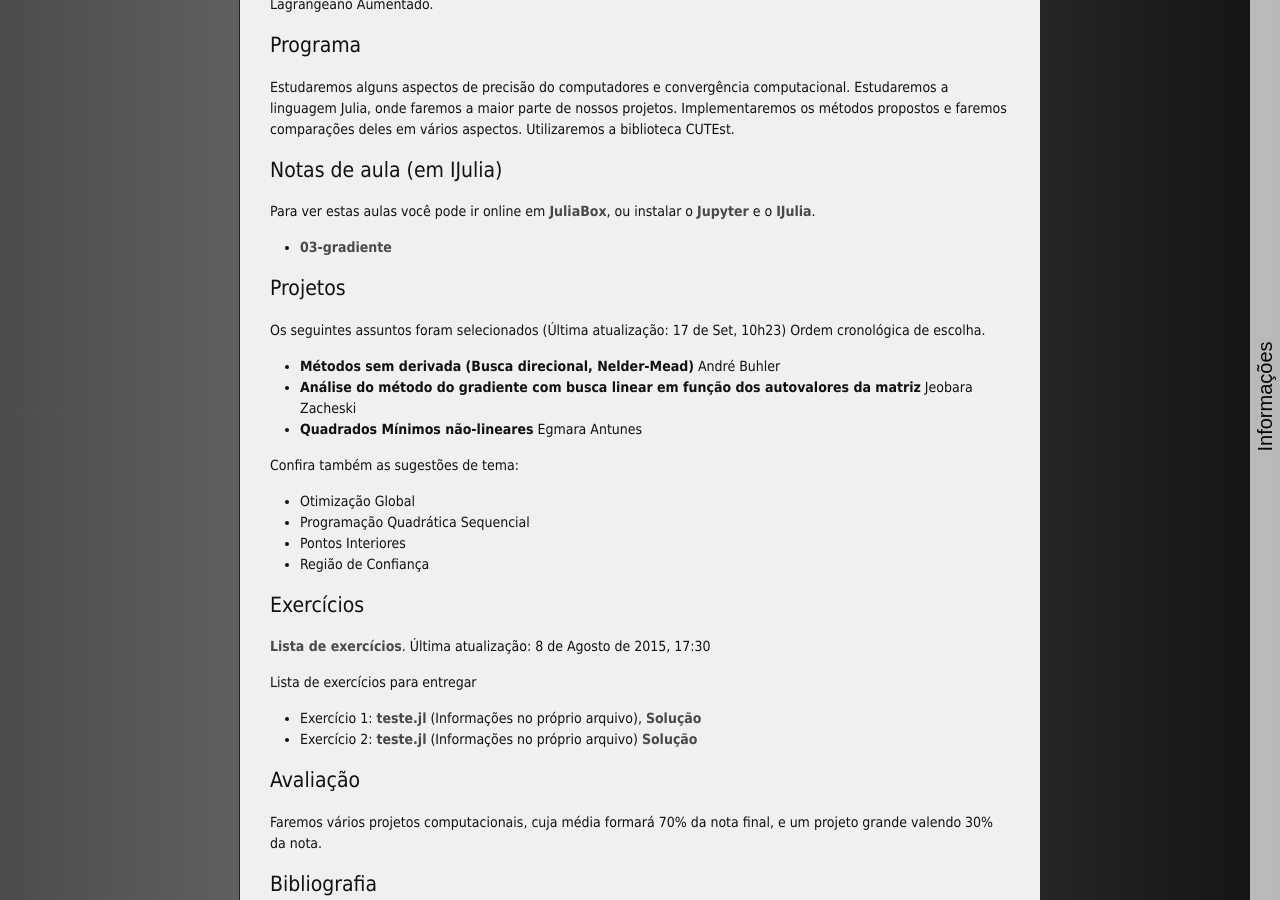
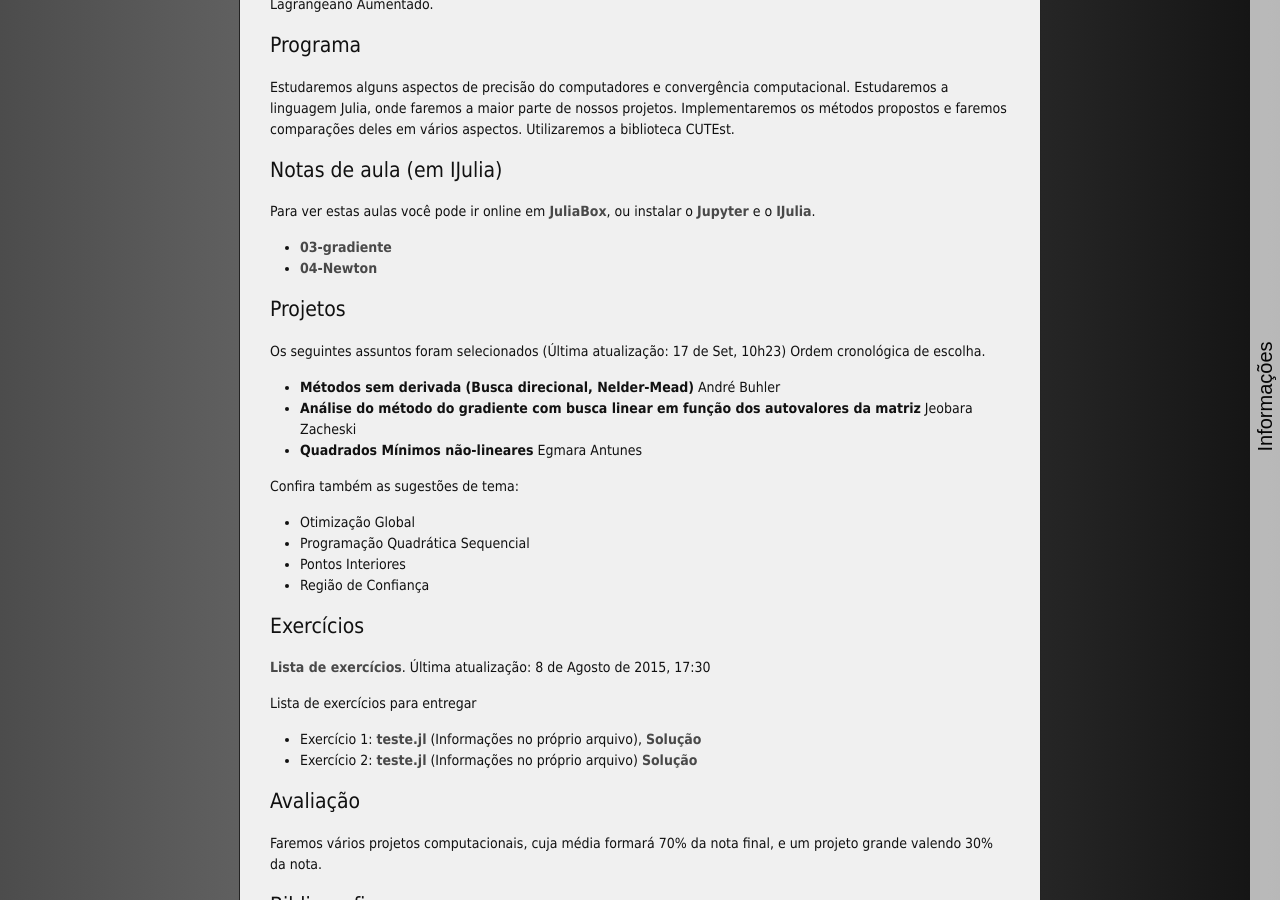
Before and after one commit to abelsiqueira/abelsiqueira.github.io-old, a Jekyll site: the page built from _posts/br/2015-08-02-cm114-2015s2.markdown, in a window 1280 px wide and 900 px high, scrolled down 487 px. Built offline with Jekyll 4.4.1, drawn with Linux system fonts in a browser that asks for light colours; nearby versions of some CDN libraries.

Commit message:
Adiciona notebook de Newton

```diff
--- a/_posts/br/2015-08-02-cm114-2015s2.markdown
+++ b/_posts/br/2015-08-02-cm114-2015s2.markdown
@@ -37,6 +37,7 @@ ou instalar o [Jupyter](https://jupyter.org/) e o
 [IJulia](https://github.com/JuliaLang/IJulia.jl).
 
   - [03-gradiente]({{ site.baseurl }}/disciplinas/cm114/03-gradiente.ipynb)
+  - [04-Newton]({{ site.baseurl }}/disciplinas/cm114/04-Newton.ipynb)
 
 # Projetos
 
```
Also changed, not shown: 1 other file.
